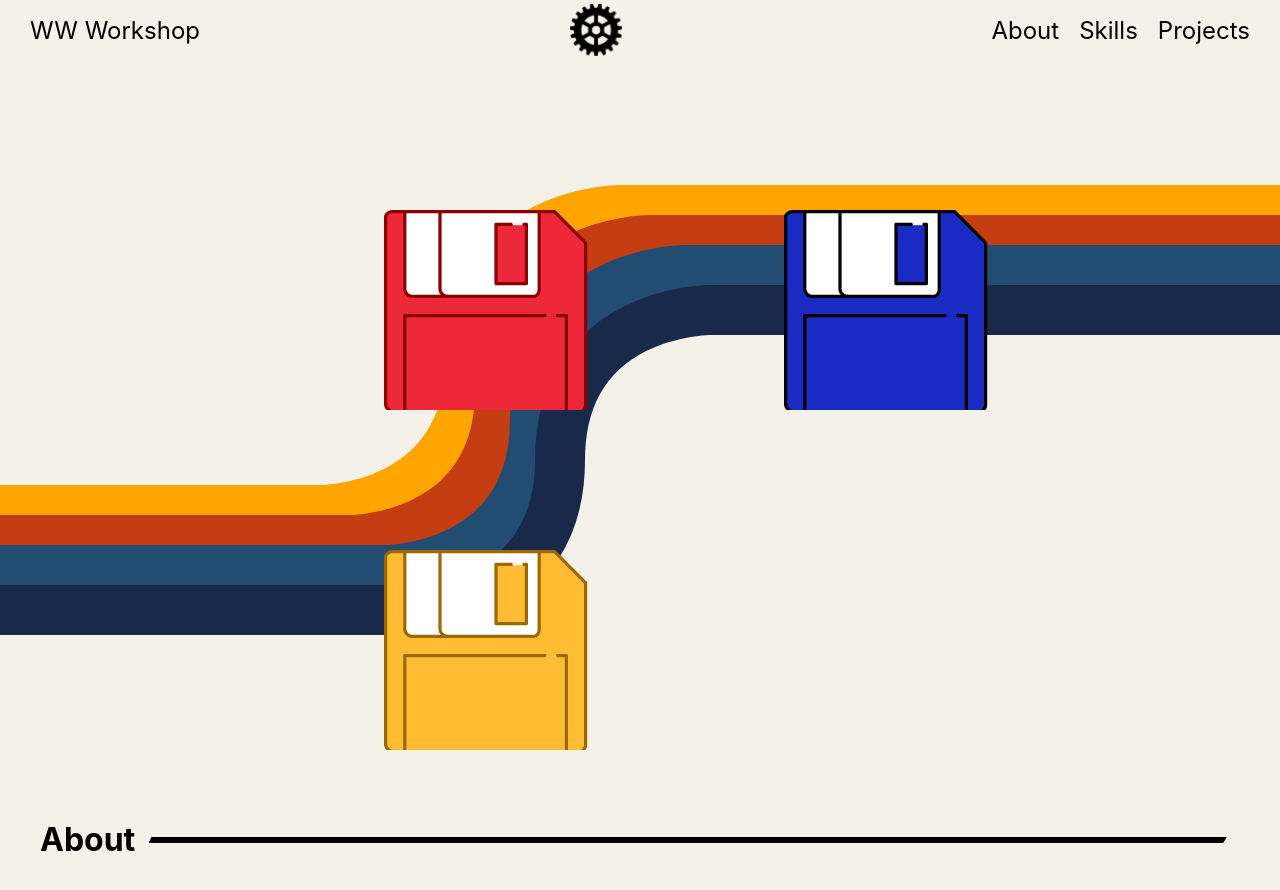
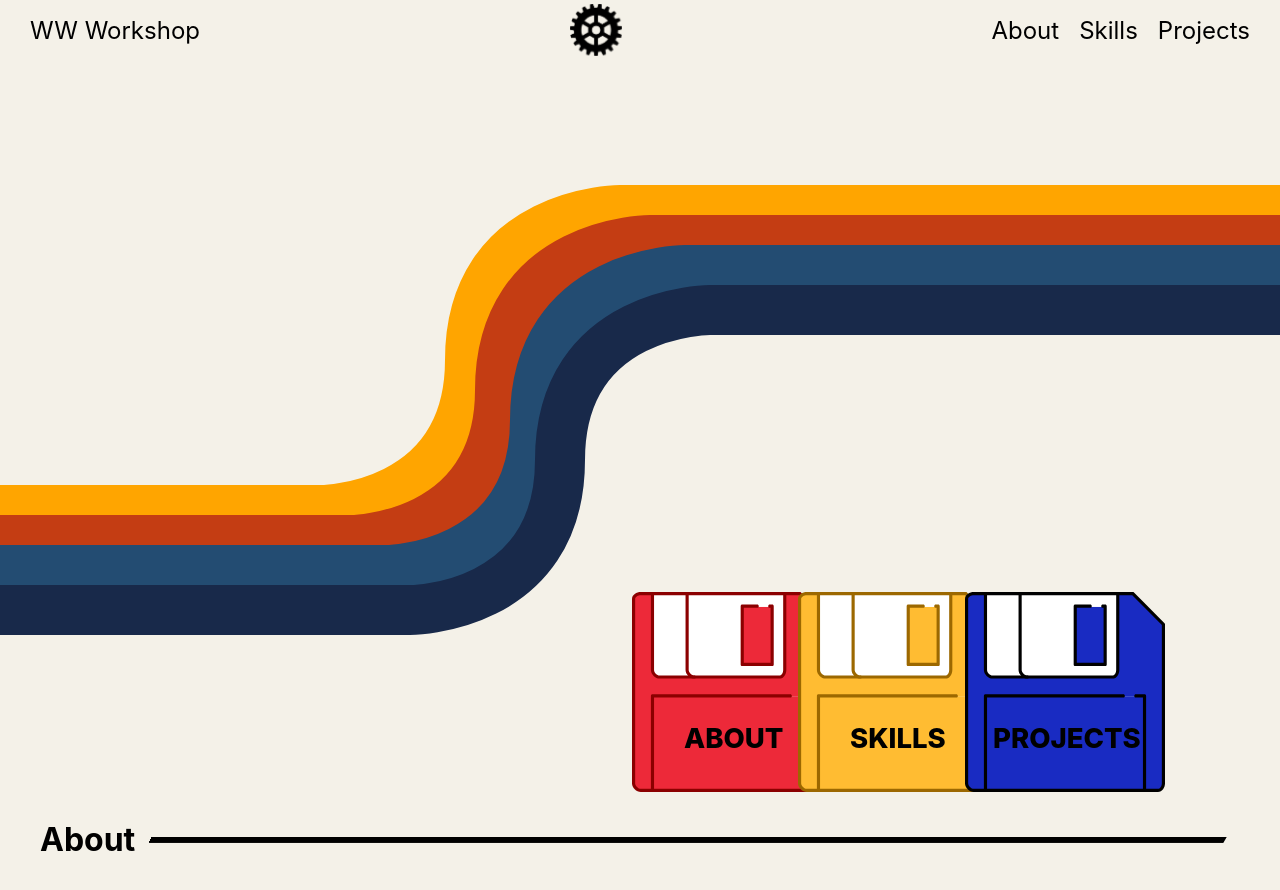
Before and after one commit to williamfwheeler/personal-site, a React (Create React App) app: page / in a window 1280 px wide. Shown: the top 890 px of the page. Built offline with nearby package versions, Linux system fonts and the light colour scheme.

Commit message:
fix floppy sizing, add label logic

```diff
--- a/src/components/Floppy.js
+++ b/src/components/Floppy.js
@@ -1,13 +1,14 @@
 import './floppy.css';
 
-function Floppy({floppyName}) {
+function Floppy({floppyName,labelInfo,xPercent}) {
 
     // LATER import function and button wrap to get it to do things!
 
     // label all path components with understandable classNames
 
     return (
-            <svg className={`floppy ${floppyName}`}>
+
+        <svg className={`floppy ${floppyName}`} viewBox="0 0 508 508">
             <path className="mainFill" fill="#2884A9" d="M425.6,6H390v192c0,9.6-5.6,20-15.6,20H70c-10,0-20-10-20-20V6H22.4C14.4,6,6,10.4,6,18v467.6
                 c0,7.6,8.8,16.4,16.4,16.4H50V270v-2c0-1.2,0.8-2,2-2h404c1.2,0,2,0.8,2,2v234h32c7.6,0,12-8.4,12-16.4V82.8L425.6,6z"/>
             <rect className="bottomFill" x="54" y="266" fill="#73BADD" width="400" height="236"/>
@@ -25,7 +26,9 @@ function Floppy({floppyName}) {
                 S160.8,220,158.4,220z"/>
             <path className="topOutline" d="M356,188h-76c-2.4,0-4-1.6-4-4V36c0-2.4,1.6-4,4-4h38c2.4,0,4,1.6,4,4s-1.6,4-4,4h-34v140h68V40h-2c-2.4,0-4-1.6-4-4
                 s1.6-4,4-4h6c2.4,0,4,1.6,4,4v148C360,186.4,358.4,188,356,188z"/>
+            <text className='label' x={xPercent} y="78%">{labelInfo}</text>
         </svg>
+
     );
 }
 
--- a/src/components/Hero.js
+++ b/src/components/Hero.js
@@ -7,7 +7,7 @@ function Hero() {
     return (
         <div className="hero">
             <div className="illustrationContainer">
-                <svg>
+                <svg className="stripeIllustration">
                     <path className="outer3"
                     d="M -90 340 h 410 s 150 00, 150 -150
                     s 150 -150 , 150 -150
@@ -51,9 +51,9 @@ function Hero() {
                     fill="transparent"/>
                 </svg>
             </div>
-            <Floppy floppyName={"floppy1"}/>
-            <Floppy floppyName={"floppy2"}/>
-            <Floppy floppyName={"floppy3"}/>
+            <Floppy floppyName={"floppy1"} labelInfo={"ABOUT"} xPercent={"26%"}/>
+            <Floppy floppyName={"floppy2"} labelInfo={"SKILLS"} xPercent={"26%"}/>
+            <Floppy floppyName={"floppy3"} labelInfo={"PROJECTS"} xPercent={"14%"}/>
         </div>
     );
 }
--- a/src/components/floppy.css
+++ b/src/components/floppy.css
@@ -1,3 +1,25 @@
+.floppy {
+    position: absolute;
+    /* transform: scale(15%); */
+    width: max(200px);
+    /* transform: scale(70%); */
+    transition: 300ms;
+}
+
+.floppy:hover {
+    width: max(220px);
+}
+
+.floppy .topFill {
+    fill: var(--mainWhite);
+}
+
+.floppy text {
+    /* fill: var(--mainWhite); */
+    font-size: 70px;
+    font-weight: 800;
+}
+
 /* .floppy {
     position: absolute;
     transform: scale(40%);
--- a/src/components/hero.css
+++ b/src/components/hero.css
@@ -15,7 +15,7 @@
     /* border: solid red 3px; */
 }
 
-.hero svg {
+.hero .stripeIllustration {
     width: 100%;
     height: 500px;
 }
@@ -42,21 +42,19 @@ path.outer3 {
 
 /* FLOPPY FORMATTING BELOW */
 
-.floppy {
-    position: absolute;
-    transform: scale(40%);
-}
-
-.floppy .topFill {
-    fill: var(--mainWhite);
+.floppy.floppy1 {
+    right: 35%;
+    top: 25%;
 }
 
 .floppy.floppy2 {
-    top: 400px;
+    right: 22%;
+    top: 25%;
 }
 
 .floppy.floppy3 {
-    left: 400px;
+    right: 9%;
+    top: 25%;
 }
 
 .floppy1 .mainFill, .floppy1 .bottomFill {
--- a/src/components/skills.css
+++ b/src/components/skills.css
@@ -26,7 +26,6 @@
 
 .skillBucket {
     flex: 1;
-    /* width: max(400px); */
 }
 
 .skillBucket > h1 {
@@ -49,7 +48,6 @@
 .skillItem {
     padding: 8px;
     color: var(--offWhite);
-    /* border: solid 1px orange; */
 }
 
 .skillItem svg path {
@@ -58,11 +56,6 @@
 
 .skillItem svg path.lettering{
     fill: grey;
-}
-
-
-.skillItem:hover {
-
 }
 
 .skillItem h3 {
```
Also changed, not shown: src/components/Skills.js (+12 -12 lines). Lines whose indentation alone changed are shown as unchanged.
